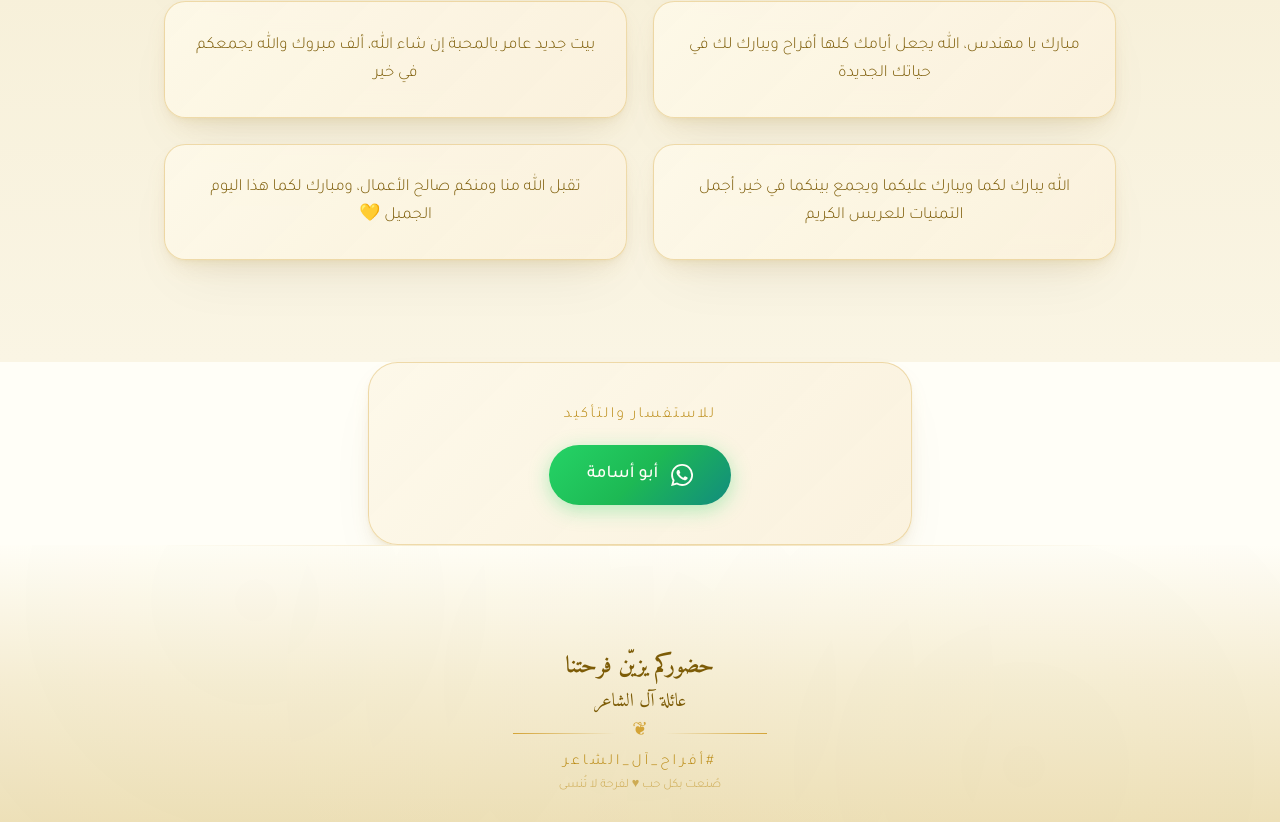
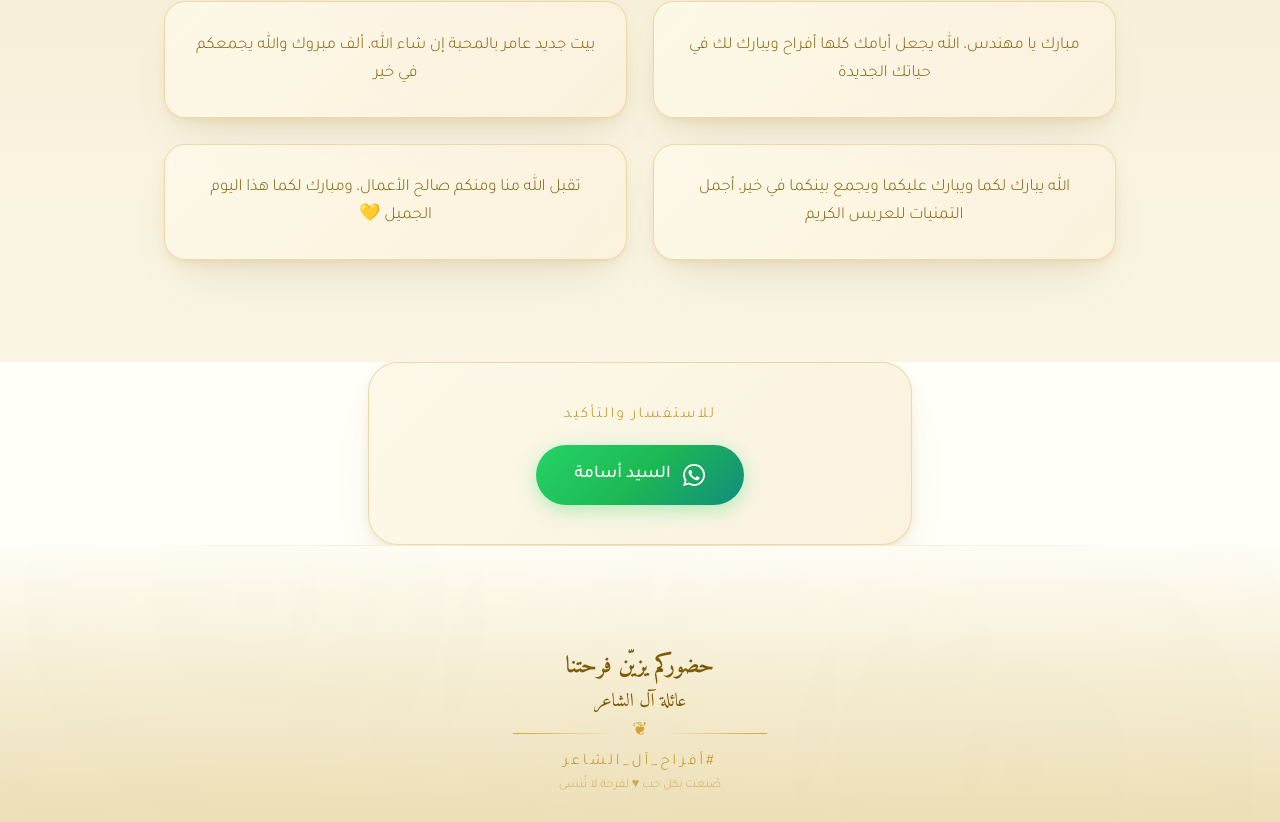
Before and after one commit to HadeelHabib/weddinginvitation, a Next.js app: page / in a window 1280 px wide. Shown: the part 6516-7338 px from the top of the page. Built offline with nearby package versions, Linux system fonts and the light colour scheme.

Commit message:
update WhatsApp contact + label

```diff
--- a/src/components/ContactSection.tsx
+++ b/src/components/ContactSection.tsx
@@ -15,7 +15,7 @@ export default function ContactSection() {
           </p>
           <div>
             <a
-              href="https://wa.me/9647700000000"
+              href="https://wa.me/966535767379"
               target="_blank"
               rel="noopener noreferrer"
               className="inline-flex items-center gap-3 transition-all duration-300 hover:scale-105 active:scale-[0.99] text-tajawal font-medium text-cream-50"
@@ -35,7 +35,7 @@ export default function ContactSection() {
             >
               <path d="M17.472 14.382c-.297-.149-1.758-.867-2.03-.967-.273-.099-.471-.148-.67.15-.197.297-.767.966-.94 1.164-.173.199-.347.223-.644.075-.297-.15-1.255-.463-2.39-1.475-.883-.788-1.48-1.761-1.653-2.059-.173-.297-.018-.458.13-.606.134-.133.298-.347.446-.52.149-.174.198-.298.298-.497.099-.198.05-.371-.025-.52-.075-.149-.669-1.612-.916-2.207-.242-.579-.487-.5-.669-.51-.173-.008-.371-.01-.57-.01-.198 0-.52.074-.792.372-.272.297-1.04 1.016-1.04 2.479 0 1.462 1.065 2.875 1.213 3.074.149.198 2.096 3.2 5.077 4.487.709.306 1.262.489 1.694.625.712.227 1.36.195 1.871.118.571-.085 1.758-.719 2.006-1.413.248-.694.248-1.289.173-1.413-.074-.124-.272-.198-.57-.347m-5.421 7.403h-.004a9.87 9.87 0 01-5.031-1.378l-.361-.214-3.741.982.998-3.648-.235-.374a9.86 9.86 0 01-1.51-5.26c.001-5.45 4.436-9.884 9.888-9.884 2.64 0 5.122 1.03 6.988 2.898a9.825 9.825 0 012.893 6.994c-.003 5.45-4.437 9.884-9.885 9.884m8.413-18.297A11.815 11.815 0 0012.05 0C5.495 0 .16 5.335.157 11.892c0 2.096.547 4.142 1.588 5.945L.057 24l6.305-1.654a11.882 11.882 0 005.683 1.448h.005c6.554 0 11.89-5.335 11.893-11.893a11.821 11.821 0 00-3.48-8.413z"/>
             </svg>
-            أبو أسامة
+            السيد أسامة
           </a>
           </div>
         </div>
```
